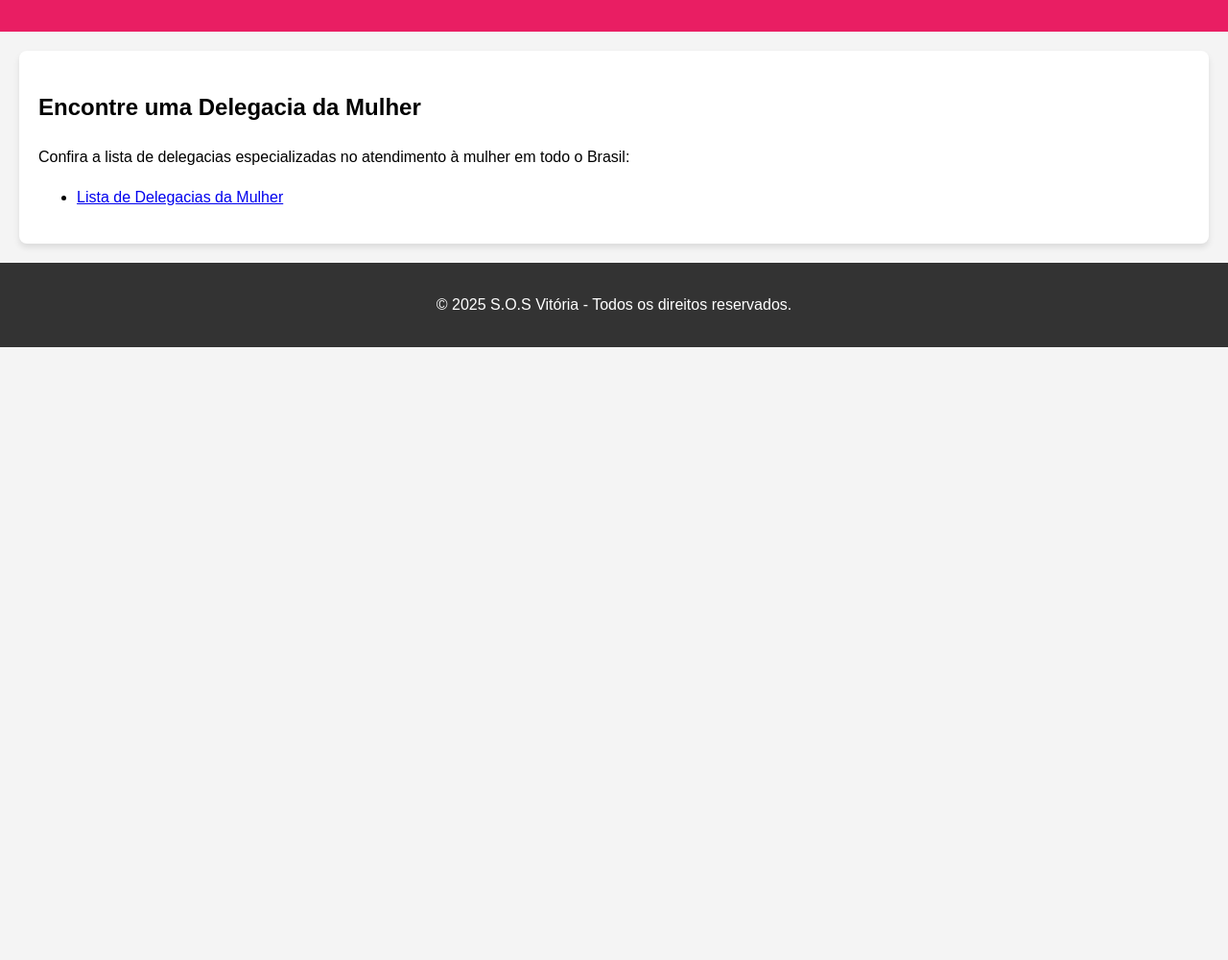
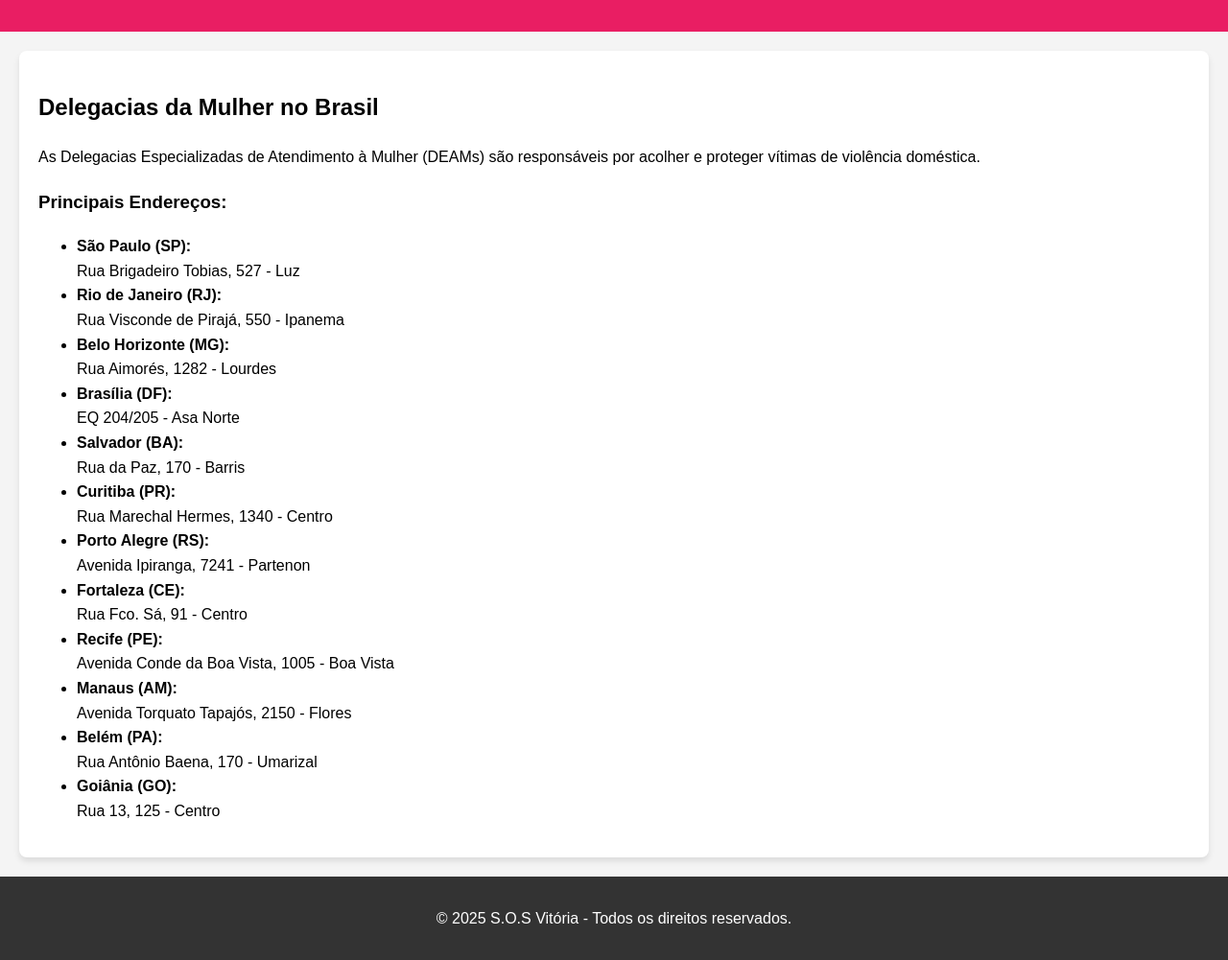
Before and after one commit to 91zacDev/sos-vitoria, a plain HTML site: page delegacia.html in a window 1280 px wide. Shown: the part 91-1092 px from the top of the page at 96% size. Before the commit the page ends 800 px from the top, so only its background shows below. Drawn offline with Linux system fonts and the light colour scheme.

Commit message:
adicionados mais endereços

```diff
--- a/delegacia.html
+++ b/delegacia.html
@@ -1,11 +1,13 @@
 <!DOCTYPE html>
 <html lang="pt-BR">
+
 <head>
     <meta charset="UTF-8">
     <meta name="viewport" content="width=device-width, initial-scale=1.0">
     <title>Delegacia da Mulher</title>
     <link rel="stylesheet" href="styles.css">
 </head>
+
 <body>
     <header>
         <h1>Delegacias da Mulher</h1>
@@ -22,16 +24,31 @@
     </header>
     <main>
         <section>
-            <h2>Encontre uma Delegacia da Mulher</h2>
-            <p>Confira a lista de delegacias especializadas no atendimento à mulher em todo o Brasil:</p>
+            <h2>Delegacias da Mulher no Brasil</h2>
+            <p>As Delegacias Especializadas de Atendimento à Mulher (DEAMs) são responsáveis por acolher e proteger
+                vítimas de violência doméstica.</p>
+            <h3>Principais Endereços:</h3>
             <ul>
-                <li><a href="https://www.gov.br/mdh/pt-br/assuntos/politicas-para-mulheres/delegacias-da-mulher">Lista de Delegacias da Mulher</a></li>
+                <li><strong>São Paulo (SP):</strong> <br>Rua Brigadeiro Tobias, 527 - Luz</li>
+                <li><strong>Rio de Janeiro (RJ):</strong><br> Rua Visconde de Pirajá, 550 - Ipanema</li>
+                <li><strong>Belo Horizonte (MG):</strong><br> Rua Aimorés, 1282 - Lourdes</li>
+                <li><strong>Brasília (DF):</strong><br> EQ 204/205 - Asa Norte</li>
+                <li><strong>Salvador (BA):</strong><br> Rua da Paz, 170 - Barris</li>
+                <li><strong>Curitiba (PR):</strong><br> Rua Marechal Hermes, 1340 - Centro</li>
+                <li><strong>Porto Alegre (RS):</strong> <br>Avenida Ipiranga, 7241 - Partenon</li>
+                <li><strong>Fortaleza (CE):</strong><br> Rua Fco. Sá, 91 - Centro</li>
+                <li><strong>Recife (PE):</strong> <br>Avenida Conde da Boa Vista, 1005 - Boa Vista</li>
+                <li><strong>Manaus (AM):</strong><br> Avenida Torquato Tapajós, 2150 - Flores</li>
+                <li><strong>Belém (PA):</strong> <br>Rua Antônio Baena, 170 - Umarizal</li>
+                <li><strong>Goiânia (GO):</strong> <br>Rua 13, 125 - Centro</li>
             </ul>
         </section>
+
     </main>
     <footer>
         <p>&copy; 2025 S.O.S Vitória - Todos os direitos reservados.</p>
     </footer>
     <script src="script.js"></script>
 </body>
+
 </html>
```
